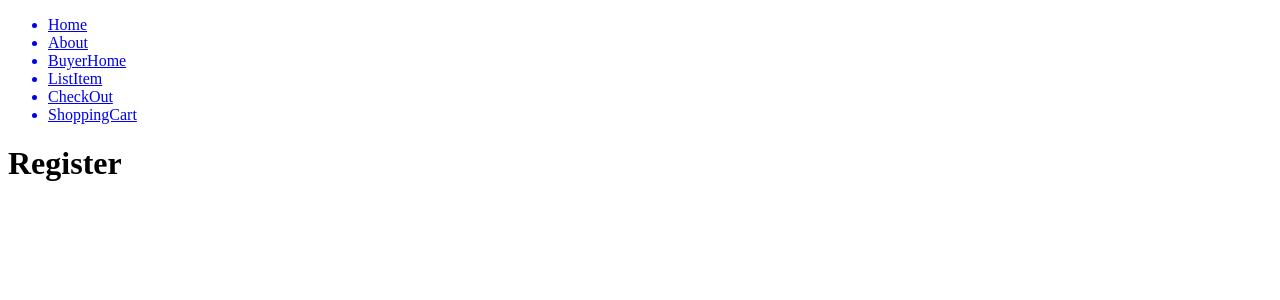
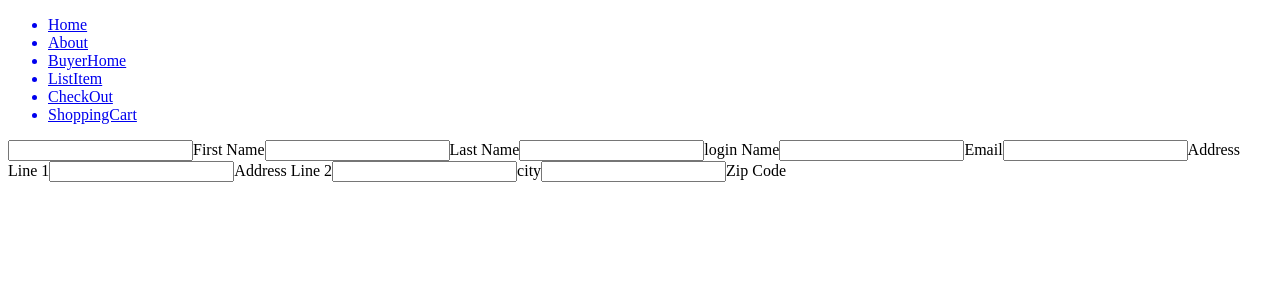
Before and after one commit to dtulpa16/Movie_eCommerce_App, a React (Create React App) app: page /register in a window 1280 px wide. Shown: the top 300 px of the page. Built offline with nearby package versions, Linux system fonts and the light colour scheme.

Commit message:
added form to register

```diff
--- a/src/Home.jsx
+++ b/src/Home.jsx
@@ -1,4 +1,5 @@
 import React from "react";
+import Register from "./Register";
 
 
 function Home () {
--- a/src/Register.jsx
+++ b/src/Register.jsx
@@ -1,11 +1,75 @@
-import React from 'react';
+import React,{ Component} from 'react';
 
-function Register() {
-  return (
-    <div>
-      <h1> Register </h1>
-    </div>
-   );
+class Register extends Component {
+    state = {
+      firstName:'',
+      lastName:'',
+      loginName:'',
+      userEmail:'',
+      addressLine1:'',
+      addressLine2:'',
+      city:'',
+      state:'',
+      zipCode:'',
+     }
+
+  handleChange=(event) =>{
+    this.setState ({
+      [event.target.name]: event.target.value,
+    });
+  };
+
+  handleSubmit=(event) =>{
+    event.preventDefault();
+    let aUser ={
+      firstName:this.state.firstName,
+      lastName:this.state.lastName,
+      loginName:this.state.loginName,
+      userEmail:this.state.userEmail,
+      addressLine1:this.state.addressLine1,
+      addressLine2:this.state.addressLine2,
+      city:this.state.city,
+      state:this.state.state,
+      zipCode:this.state.zipCode,
+    }
+      this.props.newUser(aUser);
+      this.setState({
+        firstName:'',
+        lastName:'',
+        loginName:'',
+        userEmail:'',
+        addressLine1:'',
+        addressLine2:'',
+        city:'',
+        state:'',
+        zipCode:'',
+      });
+  };
+
+
+  render() {
+    return (
+
+      <form className="form" onSubmit={(event) => this .handleSubmit (event)}>
+      <input name="firstName" onChange={this.handleChange} value={this.state.firstName}/>
+      <label>First Name</label>
+      <input name="lastName" onChange={this.handleChange} value={this.state.lastName}/>
+      <label>Last Name</label>
+      <input name="loginName" onChange={this.handleChange} value={this.state.loginName}/>
+      <label>login Name</label>
+      <input name="userEmail" onChange={this.handleChange} value={this.state.userEmail}/>
+      <label>Email</label>
+      <input name="addressLine1" onChange={this.handleChange} value={this.state.addressLine1}/>
+      <label>Address Line 1</label>
+      <input name="addressLine2" onChange={this.handleChange} value={this.state.addressLine2}/>
+      <label>Address Line 2</label>
+      <input name="city" onChange={this.handleChange} value={this.state.city}/>
+      <label>city</label>
+      <input name="zipCode" onChange={this.handleChange} value={this.state.zipCode}/>
+      <label>Zip Code</label>
+      </form>
+     );
+  }
 }
 
-export default Register;
+ export default Register
```
